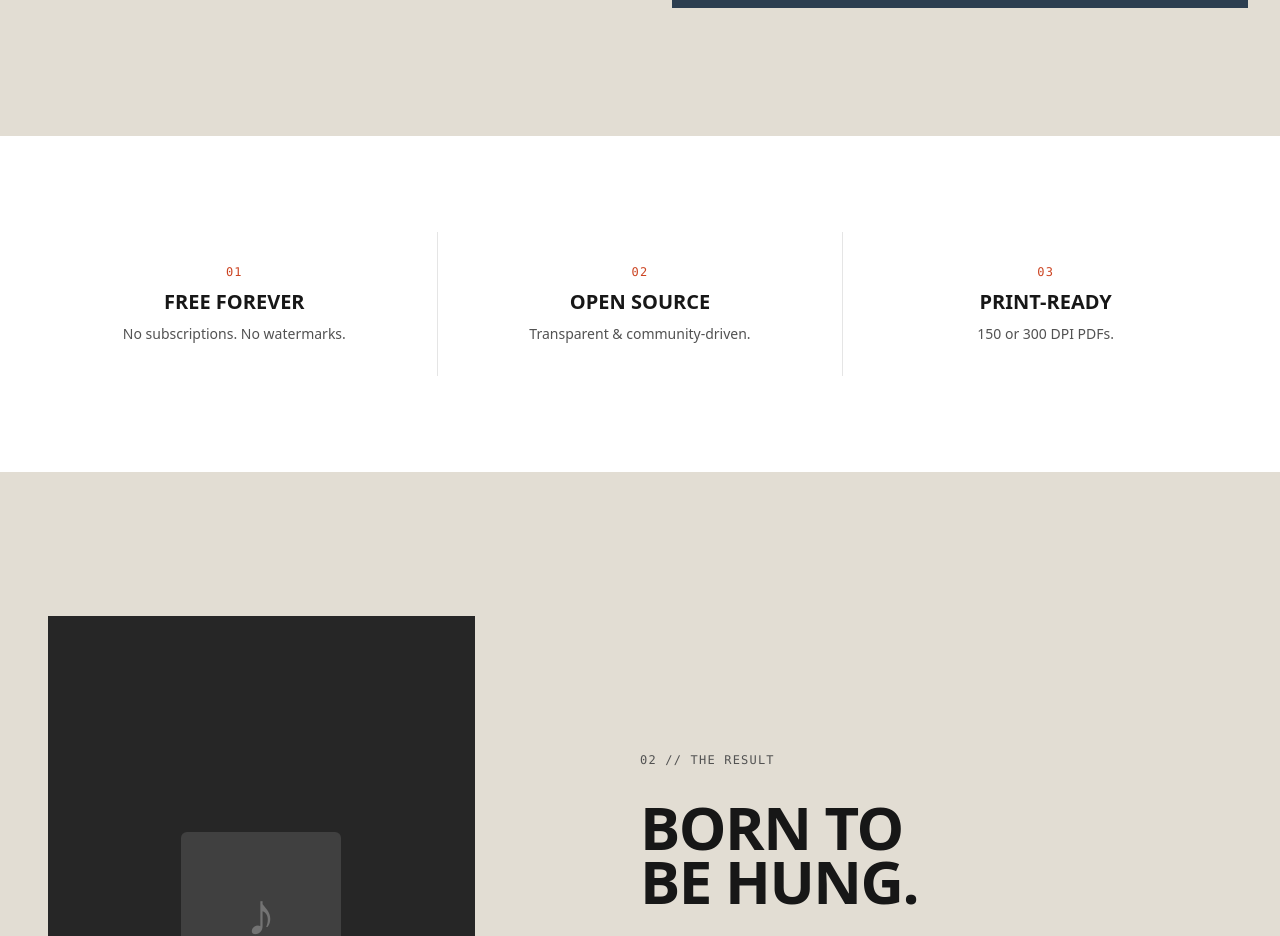
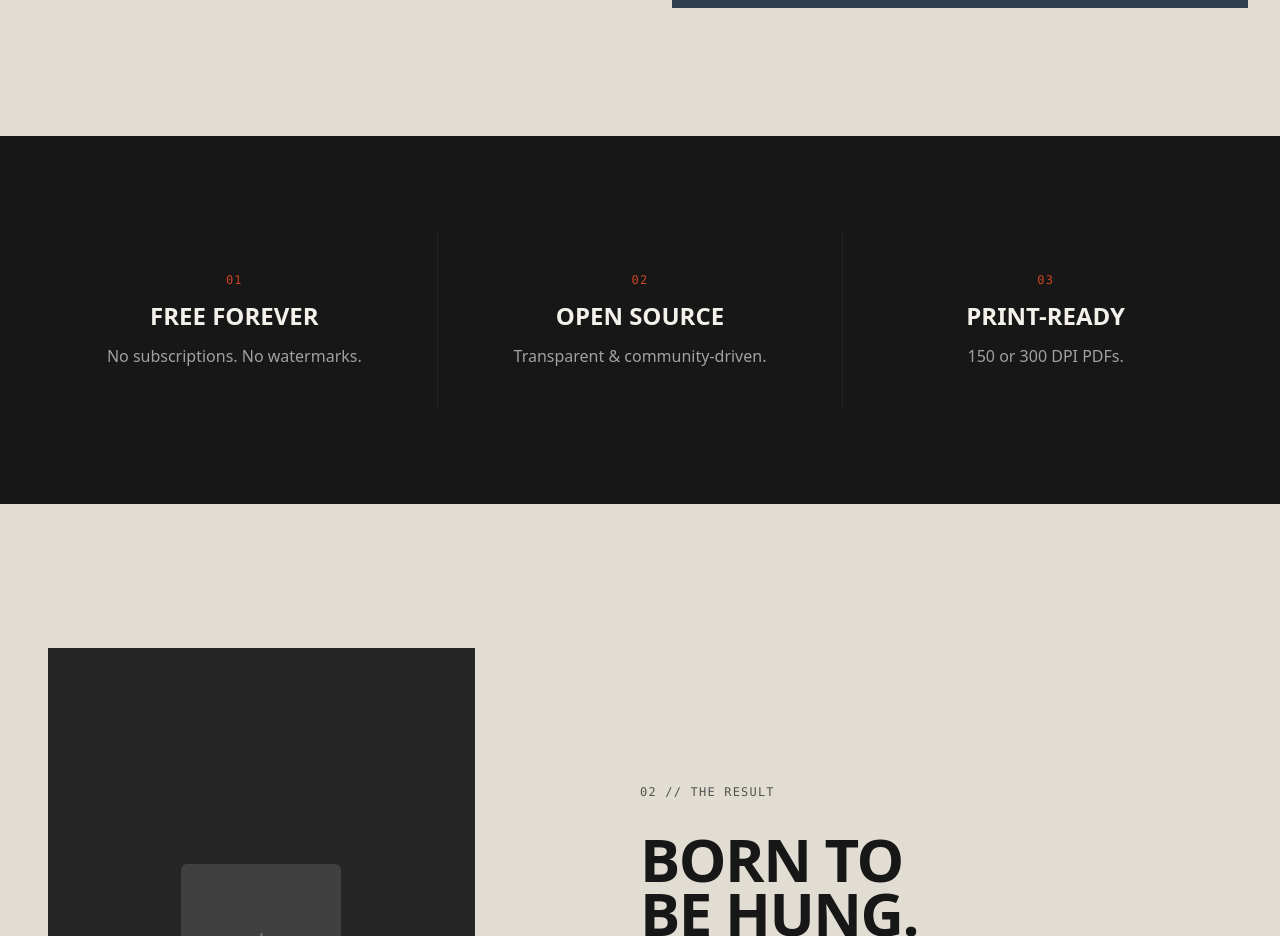
Before and after one commit to jakmaz/albumfy, a React (Vite) app: page / in a window 1280 px wide. Shown: the part 1620-2556 px from the top of the page. Built offline with nearby package versions, Linux system fonts and the light colour scheme.

Commit message:
style: larger text

```diff
--- a/src/components/landing/why-albumfy.tsx
+++ b/src/components/landing/why-albumfy.tsx
@@ -1,53 +1,55 @@
-export default function WhyAlbumfy() {
+const WhyAlbumfy = () => {
 	return (
-		<section className="py-24 px-8 bg-white">
+		<section className="py-24 px-8 bg-neutral-900">
 			<div className="max-w-[1440px] mx-auto">
-				<div className="grid md:grid-cols-3 gap-px bg-neutral-200">
+				<div className="grid md:grid-cols-3 gap-px bg-neutral-800">
 					{/* Feature 1 */}
-					<div className="bg-white p-8 text-center">
+					<div className="bg-neutral-900 p-10 text-center">
 						<p
-							className="font-mono text-xs uppercase tracking-widest mb-2"
+							className="font-mono text-xs uppercase tracking-widest mb-3"
 							style={{ color: "#cc4422" }}
 						>
 							01
 						</p>
-						<h3 className="font-extrabold text-xl uppercase text-neutral-900 mb-2">
+						<h3 className="font-extrabold text-2xl uppercase text-[#f4f1ea] mb-3">
 							Free Forever
 						</h3>
-						<p className="text-neutral-600 text-sm">
+						<p className="text-neutral-400 text-base">
 							No subscriptions. No watermarks.
 						</p>
 					</div>
 					{/* Feature 2 */}
-					<div className="bg-white p-8 text-center">
+					<div className="bg-neutral-900 p-10 text-center">
 						<p
-							className="font-mono text-xs uppercase tracking-widest mb-2"
+							className="font-mono text-xs uppercase tracking-widest mb-3"
 							style={{ color: "#cc4422" }}
 						>
 							02
 						</p>
-						<h3 className="font-extrabold text-xl uppercase text-neutral-900 mb-2">
+						<h3 className="font-extrabold text-2xl uppercase text-[#f4f1ea] mb-3">
 							Open Source
 						</h3>
-						<p className="text-neutral-600 text-sm">
+						<p className="text-neutral-400 text-base">
 							Transparent & community-driven.
 						</p>
 					</div>
 					{/* Feature 3 */}
-					<div className="bg-white p-8 text-center">
+					<div className="bg-neutral-900 p-10 text-center">
 						<p
-							className="font-mono text-xs uppercase tracking-widest mb-2"
+							className="font-mono text-xs uppercase tracking-widest mb-3"
 							style={{ color: "#cc4422" }}
 						>
 							03
 						</p>
-						<h3 className="font-extrabold text-xl uppercase text-neutral-900 mb-2">
+						<h3 className="font-extrabold text-2xl uppercase text-[#f4f1ea] mb-3">
 							Print-Ready
 						</h3>
-						<p className="text-neutral-600 text-sm">150 or 300 DPI PDFs.</p>
+						<p className="text-neutral-400 text-base">150 or 300 DPI PDFs.</p>
 					</div>
 				</div>
 			</div>
 		</section>
 	);
-}
+};
+
+export default WhyAlbumfy;
```
